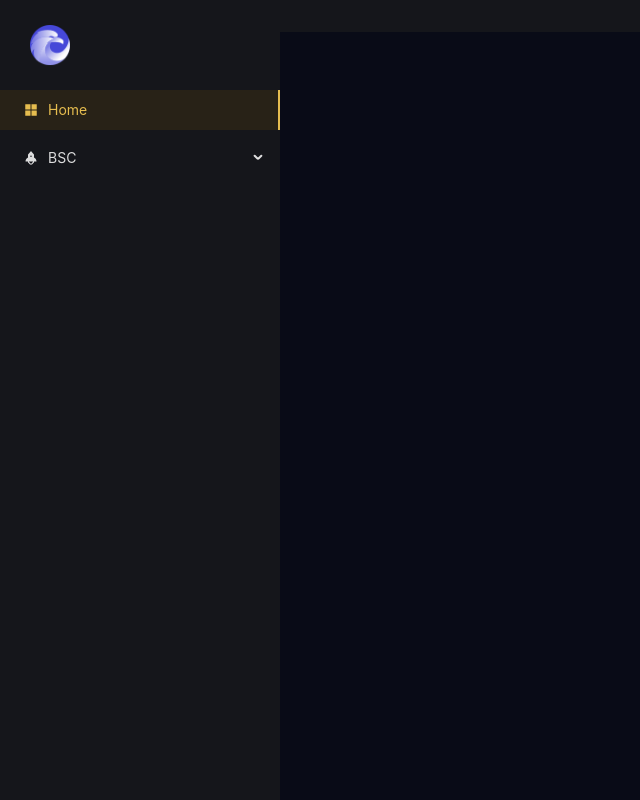
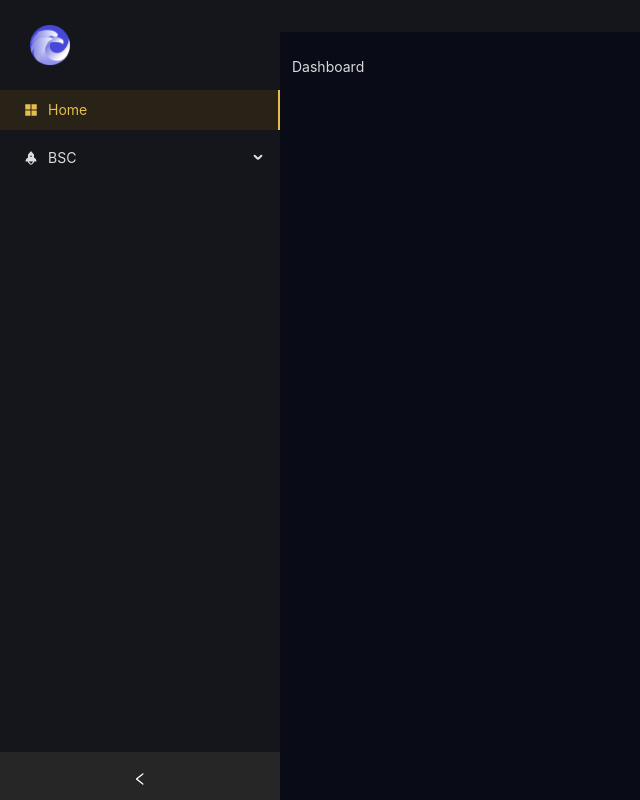
Before and after one commit to kavindumadushanka972/antd-styles-customization-guide-css, a React (Create React App) app: page / in a window 1280 px wide. Shown: the top 800 px of the page, without its empty margins (0-640 px from the left). Built offline with nearby package versions, Linux system fonts and the light colour scheme.

Commit message:
collapsible menu added

```diff
--- a/package.json
+++ b/package.json
@@ -3,6 +3,7 @@
   "version": "0.1.0",
   "private": true,
   "dependencies": {
+    "@reduxjs/toolkit": "^1.8.3",
     "@testing-library/jest-dom": "^5.14.1",
     "@testing-library/react": "^13.0.0",
     "@testing-library/user-event": "^13.2.1",
@@ -11,6 +12,7 @@
     "react-data-table-component": "^7.5.2",
     "react-dom": "^18.1.0",
     "react-feather": "^2.0.10",
+    "react-redux": "^8.0.2",
     "react-router-dom": "^6.3.0",
     "react-scripts": "5.0.1",
     "reactstrap": "^9.1.1",
--- a/src/Layoutview.js
+++ b/src/Layoutview.js
@@ -1,19 +1,29 @@
 import { Layout } from 'antd';
-import React from 'react';
+import React, { useState, useEffect } from 'react';
 import SiderComponent from './components/Sider/SiderComponent';
 import FooterComponent from './components/Footer/FooterComponent';
 import Pages from './pages/Pages';
 import Header from './components/Header/HeaderComponent';
-
+import { useSelector } from "react-redux";
 
 
 function Layoutview() {
 
   const { Content } = Layout;
+  const { margin } = useSelector((state) => state.margin);
+  const [marginVariable, setMarginVariable] = useState('side-menu-margin-extended')
+
+  useEffect(() => {
+    if (!margin) {
+      setMarginVariable('side-menu-margin-extended')
+    } else {
+      setMarginVariable('side-menu-margin')
+    }
+  }, [margin])
 
   return (
     // main layout of the website
-    <Layout className='side-menu-margin'>
+    <Layout className={marginVariable}>
 
       {/* side menu component */}
       <div className='side-menu'>
--- /dev/null
+++ b/src/Redux/SidemenuMargin.js
@@ -0,0 +1,20 @@
+import { createSlice } from "@reduxjs/toolkit";
+
+const initialState = {
+  margin: false
+};
+
+export const marginSlice = createSlice({
+  name: "margin",
+  initialState,
+  reducers: {
+    change: (state) => {
+      state.margin = !state.margin;
+    },
+  }
+});
+
+// Action creators are generated for each case reducer function
+export const { change } = marginSlice.actions;
+
+export default marginSlice.reducer;
--- /dev/null
+++ b/src/Redux/Store.js
@@ -0,0 +1,8 @@
+import { configureStore } from "@reduxjs/toolkit";
+import SidemenuMarginReducer from "./SidemenuMargin";
+
+export const Store = configureStore({
+  reducer: {
+    margin: SidemenuMarginReducer
+  }
+});
--- a/src/components/Sider/SiderComponent.js
+++ b/src/components/Sider/SiderComponent.js
@@ -1,15 +1,21 @@
 import React, { useState } from 'react'
 import { Layout } from 'antd';
 import MenuComponent from '../Menu/MenuComponent';
+import { useSelector, useDispatch } from "react-redux";
+import { change } from '../../Redux/SidemenuMargin';
 
 function SiderComponent() {
     const { Sider } = Layout;
-    const [collapsed, setCollapsed] = useState(false);
+    const { margin } = useSelector((state) => state.margin);
+    const dispatch = useDispatch();
+    console.log(margin)
 
     return (
         // side menu including menu
         <Sider
-            collapsed={collapsed}
+            collapsible
+            collapsed={margin}
+            onCollapse={() => dispatch(change())}
             width={280}
             style={{
                 overflow: 'auto',
--- a/src/index.css
+++ b/src/index.css
@@ -13,11 +13,15 @@ code {
 }
 
 .side-menu-margin {
+  margin-left: 80px;
+}
+
+.side-menu-margin-extended {
   margin-left: 280px;
 }
 
 @media (max-width: 1000px){
-  .side-menu-margin {
+  .side-menu-margin-extended {
     margin: 0;
   }
 
--- a/src/index.js
+++ b/src/index.js
@@ -3,11 +3,15 @@ import ReactDOM from 'react-dom/client';
 import './index.css';
 import App from './App';
 import reportWebVitals from './reportWebVitals';
+import { Store } from './Redux/Store'
+import { Provider } from "react-redux";
 
 const root = ReactDOM.createRoot(document.getElementById('root'));
 root.render(
   <React.StrictMode>
-    <App />
+    <Provider store={Store}>
+      <App />
+    </Provider>
   </React.StrictMode>
 );
 
--- /dev/null
+++ b/src/pages/Dashboard/Dashboard.js
@@ -0,0 +1,9 @@
+import React from 'react'
+
+function Dashboard() {
+  return (
+    <div>Dashboard</div>
+  )
+}
+
+export default Dashboard
--- a/src/pages/Pages.js
+++ b/src/pages/Pages.js
@@ -1,10 +1,11 @@
 import React from 'react'
 import { Routes, Route } from 'react-router-dom'
+import Dashboard from './Dashboard/Dashboard'
 
 function Pages() {
   return (
     <Routes>
-
+        <Route path="/" exact element={<Dashboard />} />
     </Routes>
   )
 }
```
Also changed, not shown: 1 other file (tests, documents, lock files or other folders).
